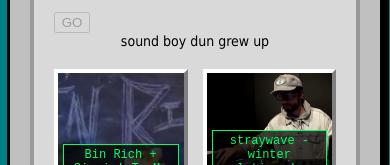
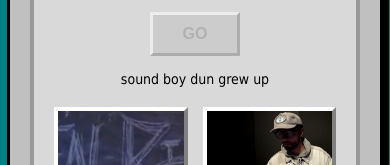
Before and after one commit to soundmandave/mpc-tree, a plain HTML site: page index.html in a window 390 px wide. Shown: the part 291-456 px from the top of the page. Drawn offline with Linux system fonts and the light colour scheme.

Commit message:
Update styles.css

```diff
--- a/styles.css
+++ b/styles.css
@@ -162,4 +162,33 @@ Pads maintain square shape using aspect-ratio
   .pad-grid {
     grid-template-columns: repeat(2, 1fr);
   }
+
+  /* adding a go button */
+  .go-container {
+  text-align: center;
+  margin-bottom: 15px;
 }
+
+#goButton {
+  background: #c0c0c0;
+  border: 3px solid #fff;
+  border-right-color: #808080;
+  border-bottom-color: #808080;
+  padding: 10px 30px;
+  font-weight: bold;
+  font-size: 16px;
+  cursor: pointer;
+}
+
+#goButton:disabled {
+  opacity: 0.5;
+  cursor: not-allowed;
+}
+
+#goButton:active {
+  border-left-color: #808080;
+  border-top-color: #808080;
+  border-right-color: #fff;
+  border-bottom-color: #fff;
+}
+}
```
